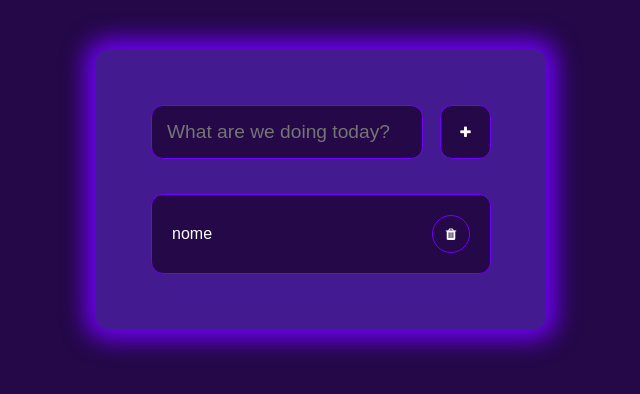
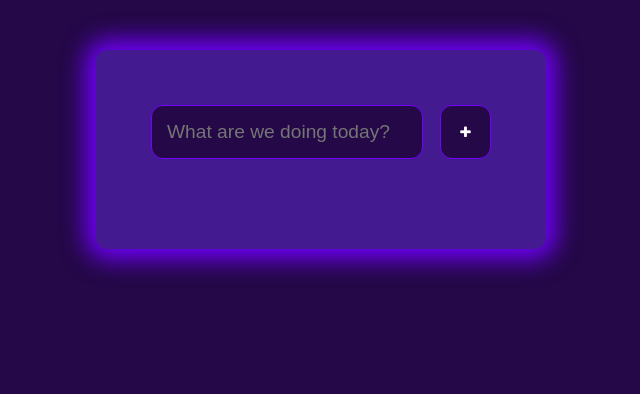
Before and after one commit to andressavianab/TODO-APP, a plain HTML site: page index.html in a window 1280 px wide. Shown: the whole page, without its empty margins (319-959 px from the left). Drawn offline with Linux system fonts and the light colour scheme.

Commit message:
removed test <li> tag

```diff
--- a/index.html
+++ b/index.html
@@ -22,12 +22,6 @@
             </button>
         </form>
         <ul id="todo-list" class="todo-list">
-            <li>
-                <span class="todo-text">nome</span>
-                <div>
-                    <button class="action-btn"><i class="fa fa-trash"></i></button>
-                </div>
-            </li>
         </ul>
     </div>
 </body>
```
